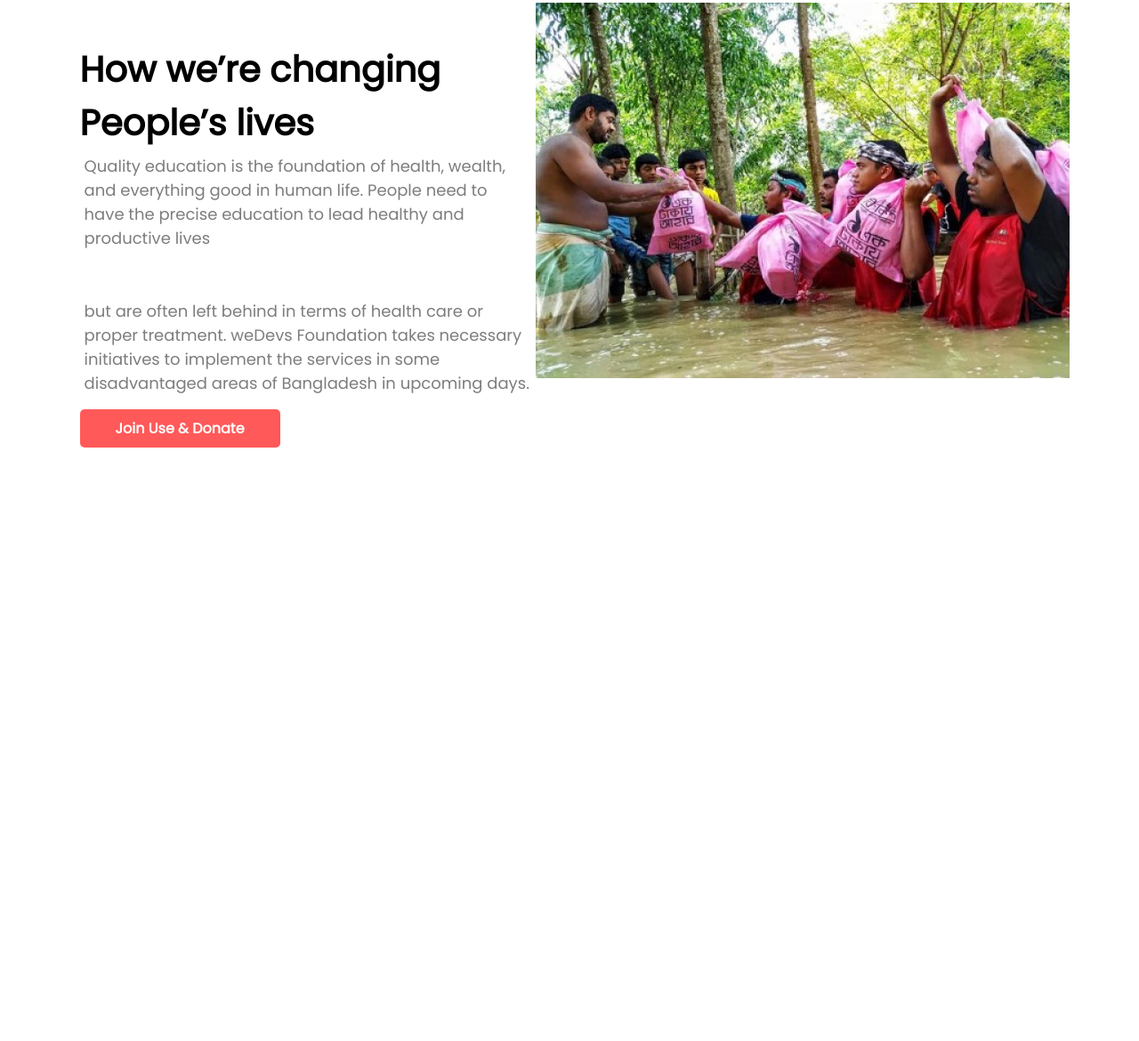
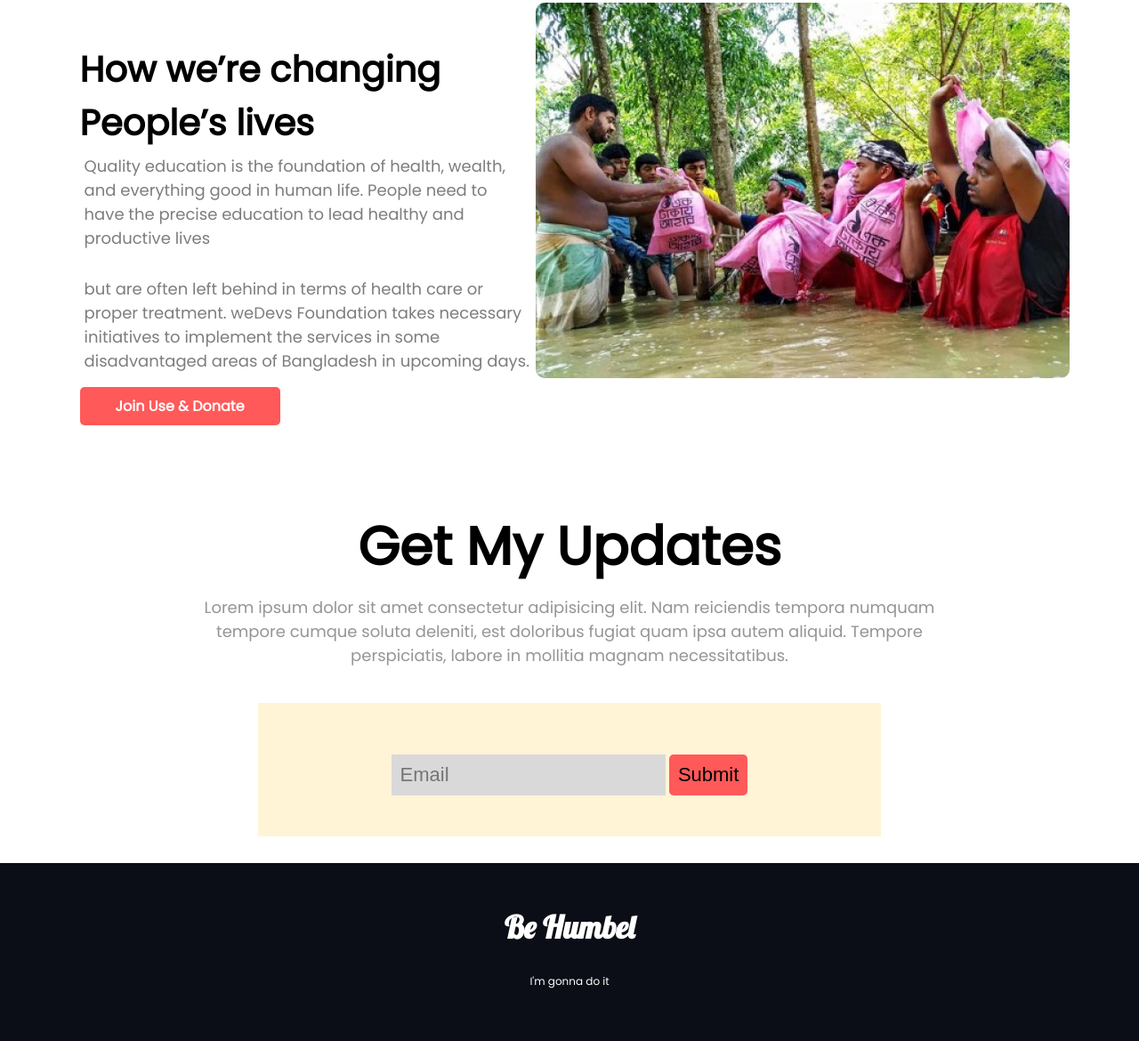
Before and after one commit to jahangiralam85860/Donate-today, a plain HTML site: page index.html in a window 1280 px wide. Shown: the part 2184-3354 px from the top of the page at 89% size. Before the commit the page ends 2687 px from the top, so only its background shows below. Drawn offline with Linux system fonts and the light colour scheme.

Commit message:
test purpose

```diff
--- a/index.html
+++ b/index.html
@@ -9,6 +9,11 @@
     <link rel="preconnect" href="https://fonts.googleapis.com">
     <link rel="preconnect" href="https://fonts.gstatic.com" crossorigin>
     <link href="https://fonts.googleapis.com/css2?family=Poppins&display=swap" rel="stylesheet">
+
+
+    <link rel="preconnect" href="https://fonts.googleapis.com">
+    <link rel="preconnect" href="https://fonts.gstatic.com" crossorigin>
+    <link href="https://fonts.googleapis.com/css2?family=Lobster&display=swap" rel="stylesheet">
 </head>
 <body>
     <section class="heading">
@@ -57,7 +62,7 @@
     <div class="donation">
         <div class="donate-contant">
             <h1>How we’re changing People’s lives</h1>
-            <p>Quality education is the foundation of health, wealth, and everything good in human life. People need to have the precise education to lead healthy and productive lives</p><br>
+            <p>Quality education is the foundation of health, wealth, and everything good in human life. People need to have the precise education to lead healthy and productive lives</p>
             <p>but are often left behind in terms of health care or proper treatment. weDevs Foundation takes necessary initiatives to implement the services in some disadvantaged areas of Bangladesh in upcoming days.</p>
             <a class="button" target="_blank" href="https://www.linkedin.com/company/programminghero/">Join Use & Donate</a>
         </div>
@@ -76,18 +81,18 @@
             <p>Lorem ipsum dolor sit, amet consectetur adipisicing elit. Ad, ullam.</p>
             <h3><a href="#">How to COntribute?</a></h3>
         </div>
-    </div>
+    </div> -->
     <div class="Updates">
         <h1>Get My Updates</h1>
         <p>Lorem ipsum dolor sit amet consectetur adipisicing elit. Nam reiciendis tempora numquam tempore cumque soluta deleniti, est doloribus fugiat quam ipsa autem aliquid. Tempore perspiciatis, labore in mollitia magnam necessitatibus.</p>
-        <form action="">
-            <input type="text" placeholder="Email">
-            <input type="submit">
+        <form action="action">
+            <input class="input" type="text" placeholder="Email">
+            <input class="submit" type="submit">
         </form>
     </div>
     <div class="footer">
-        <h2>Be Humbel</h2>
-        <p>I'm gonna do ti</p>
-    </div> -->
+        <h2 style="font-family: 'Lobster', cursive;">Be Humbel</h2>
+        <p>I'm gonna do it</p>
+    </div>
 </body>
 </html>
--- a/style.css
+++ b/style.css
@@ -97,7 +97,8 @@ hr{
 }
 .Donate-plan h1{
     font-size: 60px;
-    font-weight: 700;
+    font-weight: bold;
+    font-family: 400;
     color: #000000;
 }
 .Donate-plan p{
@@ -188,4 +189,66 @@ hr{
 .donate-img img{
     width: 100%;
     float: right;
+    border-radius: 10px;
 }
+/* ........Updates........ */
+.Updates{
+    text-align: center;
+    margin-top: 100px;
+}
+.Updates h1{
+    font-size: 60px;
+    font-weight: bold;
+    color: black;
+    font-family: 400;
+}
+.Updates p{
+    color: #959595;
+    font-size: 18px;
+    padding: 10px 200px;
+}
+form{
+    margin: auto;
+    margin-top: 30px;
+    width: 700px;
+    background-color: #FFF4D6;
+    height: 150px;
+}
+.input{
+    margin-top: 58px;
+    font-size: 22px;
+    padding: 10px;
+    border: none;
+    background-color: #D9D9D9;
+}
+.submit{
+    margin-top: 58px;
+    font-size: 22px;
+    border: none;
+    padding: 10px;
+    border-radius: 5px;
+    background-color: #FF5959;
+}
+text{
+    font-size: 10px;
+}
+
+
+/* .........footer add ......... */
+.footer{
+    text-align: center;
+    background-color: #0B0D17;
+    height: 200px;
+}
+.footer h2{
+    color: #ffffff;
+    padding-top: 50px;
+    margin: 30px;
+    font-size: 35px;
+    font-family: 'Poppins', sans-serif;
+}
+
+.footer p{
+    color: #ffffff;
+    font-size: 12px;
+}
```
